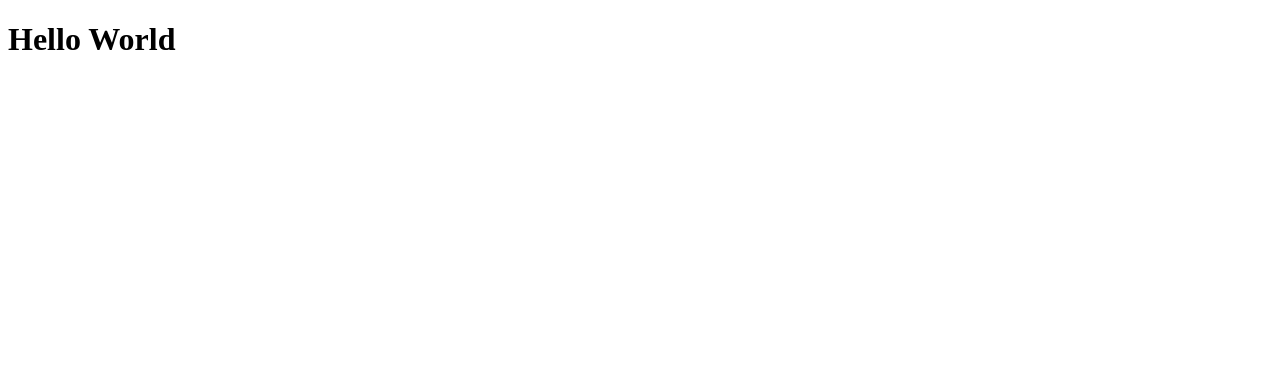
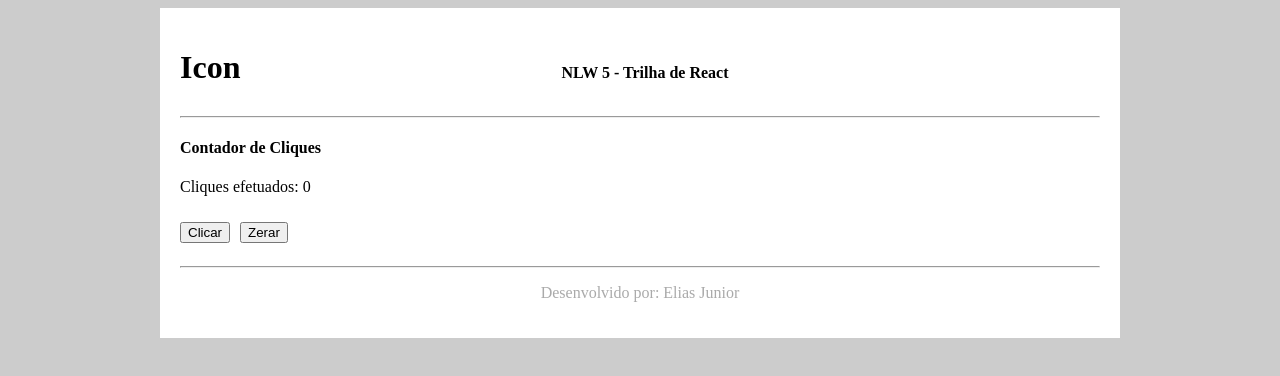
Before and after one commit to ElijahJunnior/nlw-project-one, a React (Create React App) app: page / in a window 1280 px wide. Shown: the top 376 px of the page. Built offline with nearby package versions, Linux system fonts and the light colour scheme.

Commit message:
I create my first page with React :sunglesses::smile::smile:

```diff
--- a/public/index.html
+++ b/public/index.html
@@ -8,7 +8,7 @@
   <title>React App</title>
 </head>
 
-<body>
+<body style="background-color:#ccc">
   <noscript>You need to enable JavaScript to run this app.</noscript>
   <div id="root"></div>
 </body>
--- a/src/App.js
+++ b/src/App.js
@@ -1,6 +1,14 @@
+import ContaClick from './ContaClick';
+import Footer from './Footer';
+import Header from './Header';
+
 function App() {
   return (
-    <h1> Hello World </h1>
+    <div style={{ 'width': '920px', 'margin': '0 auto', 'padding': '20px', 'background-color': '#fff' }}>
+      <Header />
+      <ContaClick />
+      <Footer text_color='#aaa' >Elias Junior</Footer>
+    </div>
   );
 }
 
--- /dev/null
+++ b/src/ContaClick.js
@@ -0,0 +1,30 @@
+import { useState } from 'react';
+
+export default function ContaClick() {
+
+    const [counter, setCounter] = useState(0);
+
+    function countClick() {
+        setCounter(counter + 1);
+    }
+
+    function cleanClick() {
+        setCounter(0);
+    }
+
+    return (
+        <>
+            <h4> Contador de Cliques </h4>
+            <p> Cliques efetuados: {counter} </p>
+
+            <button style={{ 'margin-top': '10px', 'margin-bottom': '15px' }} onClick={countClick}>
+                Clicar
+            </button>
+
+            <button style={{ 'margin-left': '10px' }} onClick={cleanClick}>
+                Zerar
+            </button>
+        </>
+    )
+
+}
--- /dev/null
+++ b/src/Footer.js
@@ -0,0 +1,8 @@
+export default function Footer(props) {
+    return (
+        <footer style={{ 'color': props.text_color }}>
+            <hr />
+            <p style={{ 'textAlign': 'center' }} > Desenvolvido por: {props.children} </p>
+        </footer>
+    )
+}
--- /dev/null
+++ b/src/Header.js
@@ -0,0 +1,11 @@
+function Header() {
+    return (
+        <header style={{ 'padding': '0px', }}>
+            <h1 style={{ 'display': 'inline-block', 'width': '30px', textAlign: 'left' }} > Icon </h1>
+            <h4 style={{ 'display': 'inline-block', 'width': '870px', textAlign: 'center' }} > NLW 5 - Trilha de React </h4>
+            <hr />
+        </header >
+    );
+}
+
+export default Header;
```
